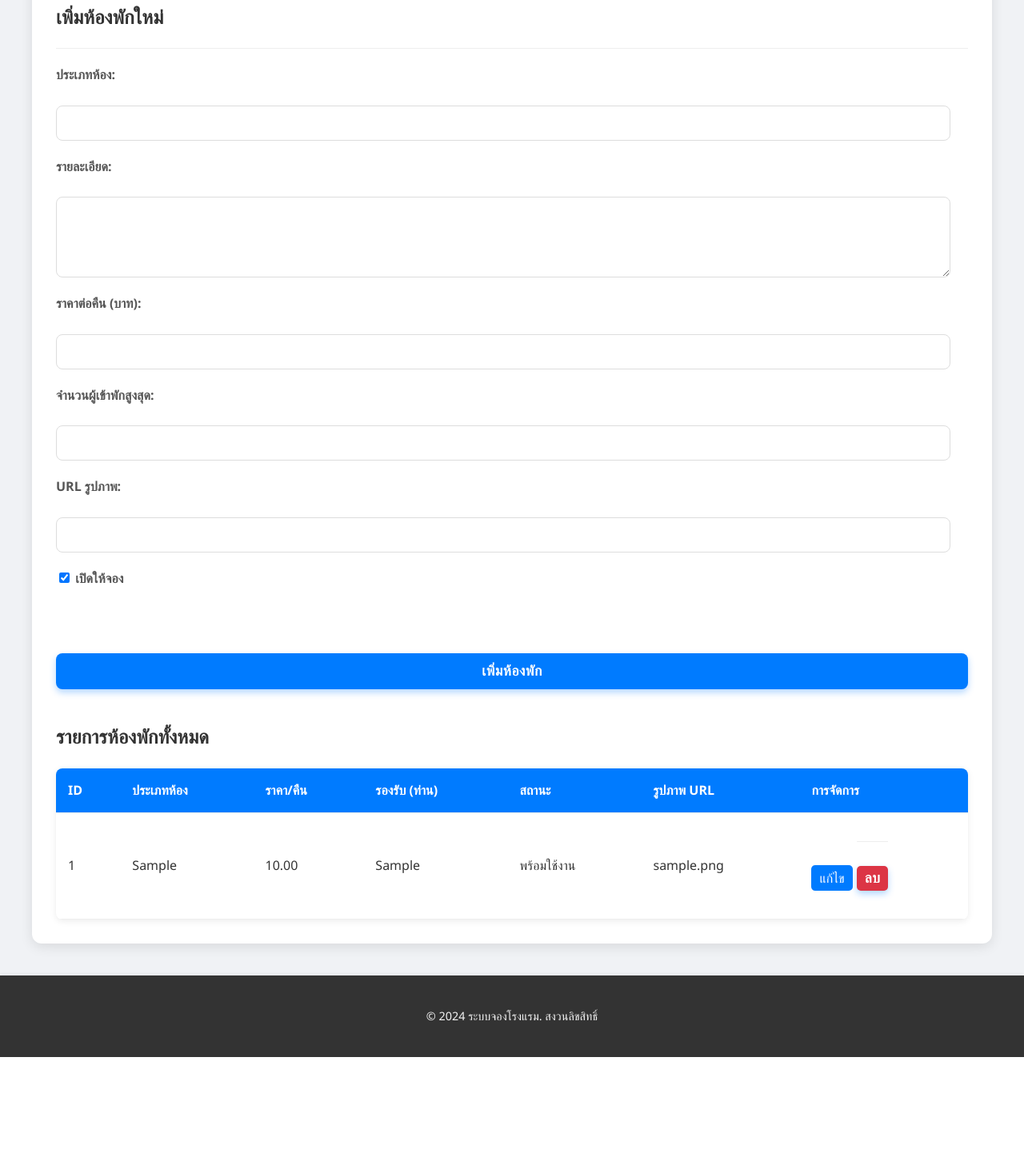
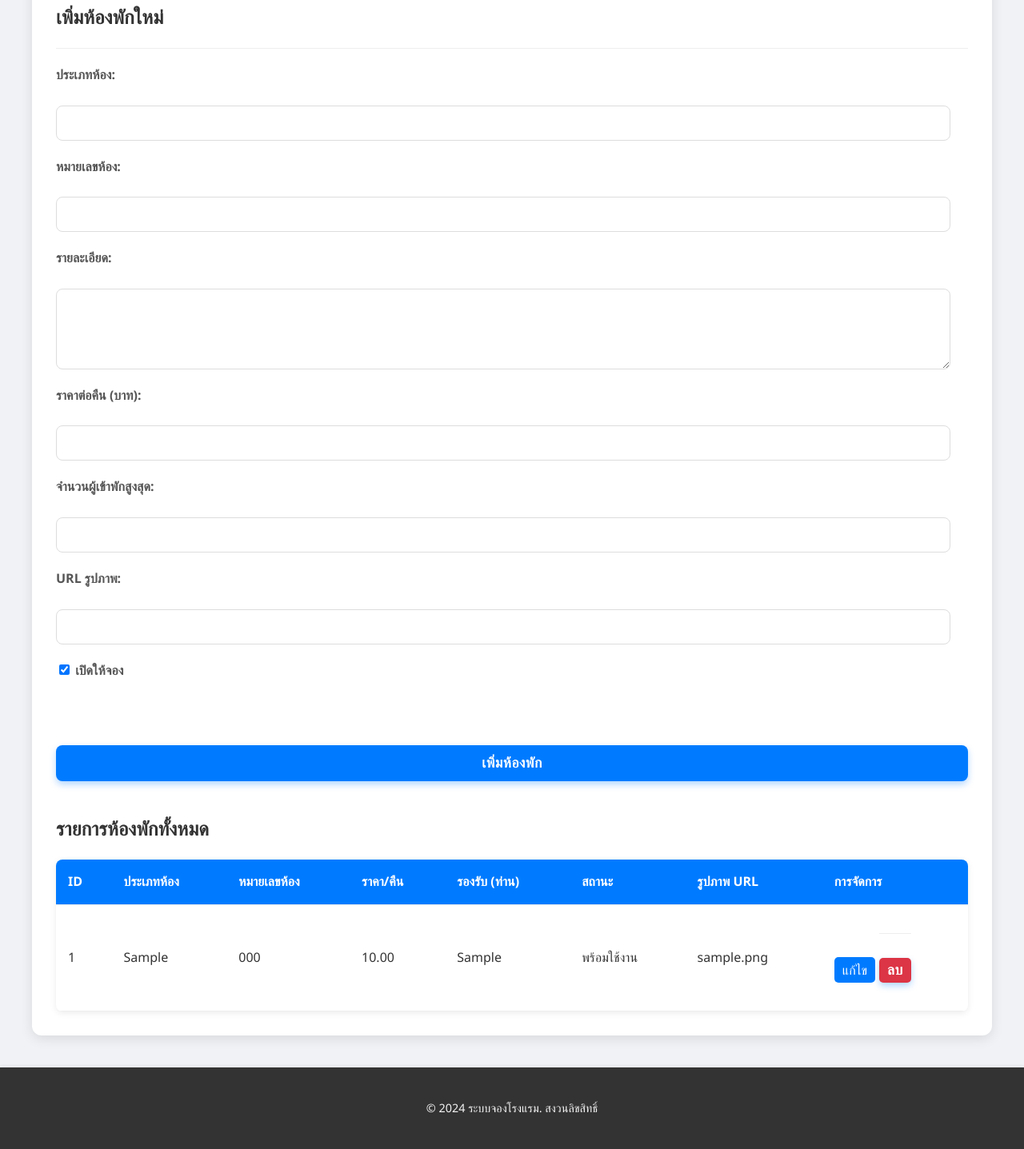
Before and after one commit to oKemKungo/ABC, a PHP site: page /index.php?page=admin_manage_rooms in a window 1280 px wide. Shown: the part 218-1655 px from the top of the page at 80% size. Before the commit the page ends 1540 px from the top, so only its background shows below. Run offline with PHP 8.4, Linux system fonts and the light colour scheme; the visitor is signed in with stand-in values (Sample User, id 1); tables that the repository leaves empty or names only in its code hold one stand-in row (values such as "Sample post").

Commit message:
Add files via upload

```diff
--- a/hotel/pages/admin_manage_rooms.php
+++ b/hotel/pages/admin_manage_rooms.php
@@ -13,26 +13,36 @@ function handleAdminManageRooms($conn) {
     // --- ส่วนประมวลผลการเพิ่มห้องพักใหม่ (POST request) ---
     if ($_SERVER["REQUEST_METHOD"] == "POST" && isset($_POST['add_room'])) {
         $room_type = trim($_POST['room_type'] ?? '');
+        $room_number = trim($_POST['room_number'] ?? ''); // <--- เพิ่ม: รับค่าหมายเลขห้อง
         $description = trim($_POST['description'] ?? '');
         $price_per_night = (float)($_POST['price_per_night'] ?? 0);
         $capacity = (int)($_POST['capacity'] ?? 1);
         $image_url = trim($_POST['image_url'] ?? '');
         $is_available = isset($_POST['is_available']) ? 1 : 0; // checkbox
 
-        if (empty($room_type) || empty($description) || $price_per_night <= 0 || $capacity <= 0) {
+        // เพิ่มการตรวจสอบ room_number ว่าว่างเปล่าหรือไม่
+        if (empty($room_type) || empty($room_number) || empty($description) || $price_per_night <= 0 || $capacity <= 0) {
             $message = "<p style='color: red;'>กรุณากรอกข้อมูลให้ครบถ้วนและถูกต้องสำหรับการเพิ่มห้องพัก</p>";
         } else {
-            // ตรวจสอบว่ามี room_type ซ้ำหรือไม่ (อาจจะไม่จำเป็น 100% แต่ช่วยป้องกันความซ้ำซ้อน)
-            $stmt = $conn->prepare("SELECT room_id FROM rooms WHERE room_type = ?");
-            $stmt->bind_param("s", $room_type);
+            // ตรวจสอบว่ามี room_number ซ้ำหรือไม่ (ซึ่งเป็นสาเหตุของ 'Duplicate entry' error)
+            $stmt = $conn->prepare("SELECT room_id FROM rooms WHERE room_number = ?");
+            if ($stmt === false) {
+                $message = "<p style='color: red;'>เกิดข้อผิดพลาดในการเตรียมคำสั่ง SQL ตรวจสอบ room_number: " . $conn->error . "</p>";
+            } else {
+                $stmt->bind_param("s", $room_number);
                 $stmt->execute();
                 $stmt->store_result();
 
                 if ($stmt->num_rows > 0) {
-                $message = "<p style='color: red;'>ไม่สามารถเพิ่มห้องพักได้: ประเภทห้องนี้มีอยู่แล้ว</p>";
+                    $message = "<p style='color: red;'>ไม่สามารถเพิ่มห้องพักได้: หมายเลขห้อง <b>" . htmlspecialchars($room_number) . "</b> นี้มีอยู่ในระบบแล้ว</p>";
                 } else {
-                $stmt = $conn->prepare("INSERT INTO rooms (room_type, description, price_per_night, capacity, image_url, is_available) VALUES (?, ?, ?, ?, ?, ?)");
-                $stmt->bind_param("ssdiss", $room_type, $description, $price_per_night, $capacity, $image_url, $is_available);
+                    // คำสั่ง INSERT ใหม่ พร้อม room_number
+                    $stmt = $conn->prepare("INSERT INTO rooms (room_type, room_number, description, price_per_night, capacity, image_url, is_available) VALUES (?, ?, ?, ?, ?, ?, ?)");
+                    if ($stmt === false) {
+                        $message = "<p style='color: red;'>เกิดข้อผิดพลาดในการเตรียมคำสั่ง SQL เพิ่มห้องพัก: " . $conn->error . "</p>";
+                    } else {
+                        // "ssdissi" -> s (room_type), s (room_number), d (description), i (price), i (capacity), s (image_url), i (is_available)
+                        $stmt->bind_param("ssdissi", $room_type, $room_number, $description, $price_per_night, $capacity, $image_url, $is_available);
 
                         if ($stmt->execute()) {
                             $message = "<p style='color: green;'>เพิ่มห้องพักใหม่สำเร็จ!</p>";
@@ -40,7 +50,9 @@ function handleAdminManageRooms($conn) {
                             $message = "<p style='color: red;'>เกิดข้อผิดพลาดในการเพิ่มห้องพัก: " . $stmt->error . "</p>";
                         }
                     }
+                }
                 $stmt->close();
+            }
         }
     }
 
@@ -50,6 +62,9 @@ function handleAdminManageRooms($conn) {
 
         if ($room_id_to_delete > 0) {
             $stmt = $conn->prepare("DELETE FROM rooms WHERE room_id = ?");
+            if ($stmt === false) {
+                $message = "<p style='color: red;'>เกิดข้อผิดพลาดในการเตรียมคำสั่ง SQL ลบห้องพัก: " . $conn->error . "</p>";
+            } else {
                 $stmt->bind_param("i", $room_id_to_delete);
                 if ($stmt->execute()) {
                     $message = "<p style='color: green;'>ลบห้องพักสำเร็จ!</p>";
@@ -57,6 +72,7 @@ function handleAdminManageRooms($conn) {
                     $message = "<p style='color: red;'>เกิดข้อผิดพลาดในการลบห้องพัก: " . $stmt->error . "</p>";
                 }
                 $stmt->close();
+            }
         } else {
             $message = "<p style='color: red;'>ไม่พบ ID ห้องพักที่ต้องการลบ</p>";
         }
@@ -75,6 +91,8 @@ function handleAdminManageRooms($conn) {
             <input type="hidden" name="add_room" value="1">
             <label for="room_type">ประเภทห้อง:</label>
             <input type="text" id="room_type" name="room_type" required>
+
+            <label for="room_number">หมายเลขห้อง:</label> <input type="text" id="room_number" name="room_number" required>
 
             <label for="description">รายละเอียด:</label>
             <textarea id="description" name="description" rows="5" required></textarea>
@@ -100,7 +118,8 @@ function handleAdminManageRooms($conn) {
 
     echo "<h2>รายการห้องพักทั้งหมด</h2>";
 
-    $sql = "SELECT room_id, room_type, description, price_per_night, capacity, is_available, image_url FROM rooms";
+    // เพิ่ม room_number ใน SELECT query เพื่อนำมาแสดงในตาราง
+    $sql = "SELECT room_id, room_type, room_number, description, price_per_night, capacity, is_available, image_url FROM rooms";
     $result = $conn->query($sql);
 
     if ($result->num_rows > 0) {
@@ -109,11 +128,12 @@ function handleAdminManageRooms($conn) {
         echo "<tr>";
         echo "<th>ID</th>";
         echo "<th>ประเภทห้อง</th>";
+        echo "<th>หมายเลขห้อง</th>"; // <--- เพิ่มคอลัมน์นี้
         echo "<th>ราคา/คืน</th>";
         echo "<th>รองรับ (ท่าน)</th>";
         echo "<th>สถานะ</th>";
         echo "<th>รูปภาพ URL</th>";
-        echo "<th>การจัดการ</th>"; // เพิ่มคอลัมน์นี้
+        echo "<th>การจัดการ</th>";
         echo "</tr>";
         echo "</thead>";
         echo "<tbody>";
@@ -121,6 +141,7 @@ function handleAdminManageRooms($conn) {
             echo "<tr>";
             echo "<td>" . htmlspecialchars($row['room_id']) . "</td>";
             echo "<td>" . htmlspecialchars($row['room_type']) . "</td>";
+            echo "<td>" . htmlspecialchars($row['room_number']) . "</td>"; // <--- แสดงหมายเลขห้อง
             echo "<td>" . number_format($row['price_per_night'], 2) . "</td>";
             echo "<td>" . htmlspecialchars($row['capacity']) . "</td>";
             echo "<td>" . ($row['is_available'] ? 'พร้อมใช้งาน' : 'ไม่พร้อมใช้งาน') . "</td>";
```
Lines whose indentation alone changed are shown as unchanged.
